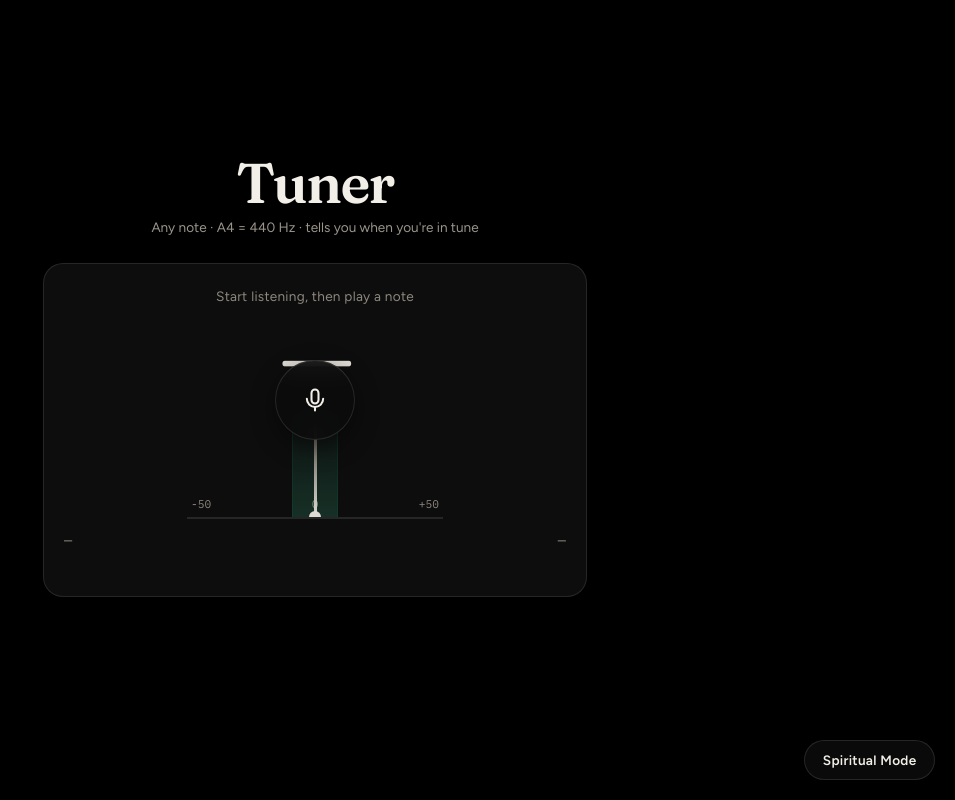
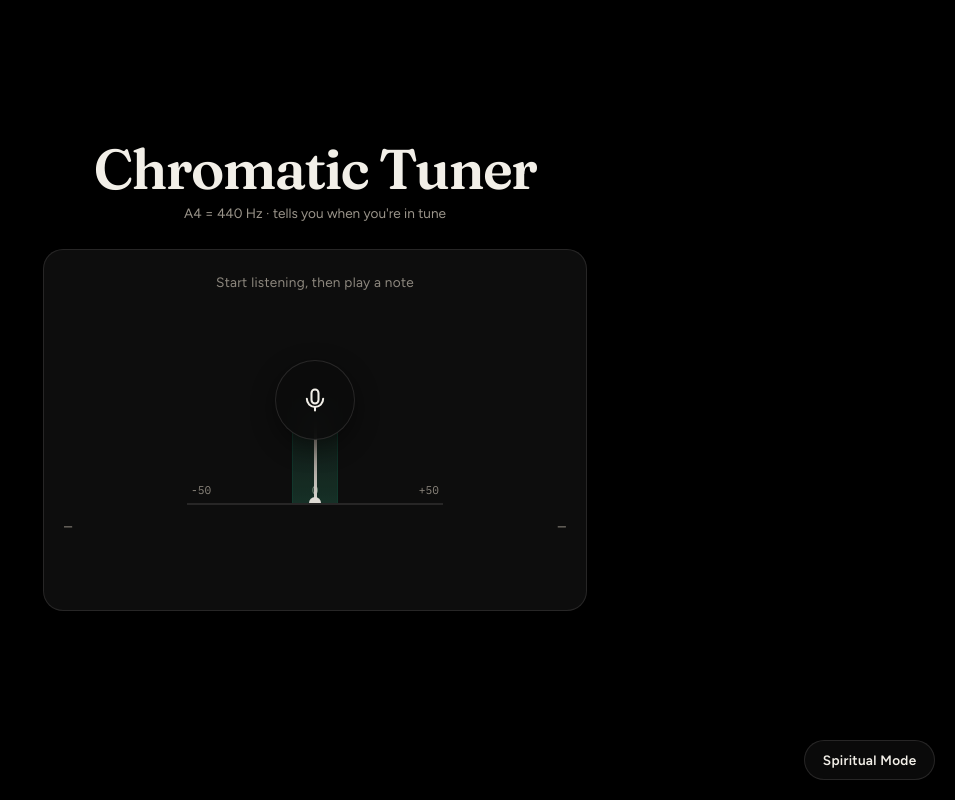
Before and after one commit to johannesma/tuner, a React (Vite) app: page / in a window 1280 px wide. Shown: the whole page, without its empty margins (325-1280 px from the left). Built offline with nearby package versions, Linux system fonts and the light colour scheme.

Commit message:
update copy

```diff
--- a/index.html
+++ b/index.html
@@ -6,7 +6,7 @@
     <meta name="viewport" content="width=device-width, initial-scale=1.0" />
     <meta
       name="description"
-      content="Chromatic tuner using your microphone. Hear a note, see if you're in tune."
+      content="Chromatic tuner using your microphone. Hear a note, see if you're in tune (chromatically and spiritually)."
     />
     <link rel="preconnect" href="https://fonts.googleapis.com" />
     <link rel="preconnect" href="https://fonts.gstatic.com" crossorigin />
@@ -14,7 +14,7 @@
       href="https://fonts.googleapis.com/css2?family=Figtree:wght@400;500;600&family=Fraunces:opsz,wght@9..144,600&family=IBM+Plex+Mono:wght@400;500&family=Orbitron:wght@400;500;700;900&display=swap"
       rel="stylesheet"
     />
-    <title>Tuner</title>
+    <title>Chromatic Tuner</title>
   </head>
   <body>
     <div id="root"></div>
--- a/src/App.css
+++ b/src/App.css
@@ -151,6 +151,10 @@
 
 .display--idle {
   opacity: 0.92;
+}
+
+.display--idle .display__level {
+  visibility: hidden;
 }
 
 .display__hint {
--- a/src/App.tsx
+++ b/src/App.tsx
@@ -110,9 +110,9 @@ function App() {
 
       {!isSpiritual && (
         <header className="app__header">
-          <p className="app__brand">Tuner</p>
+          <p className="app__brand">Chromatic Tuner</p>
           <p className="app__lede">
-            Any note · A4 = 440 Hz · tells you when you&apos;re in tune
+            A4 = 440 Hz · tells you when you&apos;re in tune
           </p>
         </header>
       )}
--- a/src/components/SpiritualStars.tsx
+++ b/src/components/SpiritualStars.tsx
@@ -1,6 +1,6 @@
-const SCRAP_COUNT = 100
-const DRIFT_DISTANCE_PX = 60
-const DRIFT_SPEED_PX_PER_S = 1
+const SCRAP_COUNT = 60
+const DRIFT_DISTANCE_PX = 120
+const DRIFT_SPEED_PX_PER_S = 3
 const DRIFT_DURATION_S = DRIFT_DISTANCE_PX / DRIFT_SPEED_PX_PER_S
 
 /** Irregular crumpled-paper scrap outlines, centered near origin. */
--- a/src/components/TunerDisplay.tsx
+++ b/src/components/TunerDisplay.tsx
@@ -25,7 +25,7 @@ export function TunerDisplay({
   level,
 }: TunerDisplayProps) {
   const inTune = cents != null && Math.abs(cents) <= 5
-  const noteLabel = note ? `${note.name}${note.octave}` : '—'
+  const noteLabel = note ? `${note.name}${note.octave}` : ''
   const centsLabel =
     cents == null ? '—' : `${cents > 0 ? '+' : ''}${cents}¢`
   const freqLabel =
@@ -37,7 +37,7 @@ export function TunerDisplay({
     >
       <p className="display__hint">{hintForCents(cents, isListening)}</p>
       <p className="display__note" aria-live="polite">
-        {noteLabel}
+        {noteLabel || '\u00a0'}
       </p>
       <CentsNeedle cents={cents} inTune={inTune} />
       <div className="display__meta">
@@ -45,8 +45,11 @@ export function TunerDisplay({
         <span>{freqLabel}</span>
       </div>
 
-      {isListening && (
-        <div className="display__level" title="Microphone input level">
+      <div
+        className="display__level"
+        title="Microphone input level"
+        aria-hidden={!isListening}
+      >
         <span className="display__level-label">Mic</span>
         <div
           className="display__level-track"
@@ -62,7 +65,6 @@ export function TunerDisplay({
           />
         </div>
       </div>
-      )}
 
       <p
         className={`display__status ${inTune ? 'display__status--visible' : ''}`}
```
Lines whose indentation alone changed are shown as unchanged.
